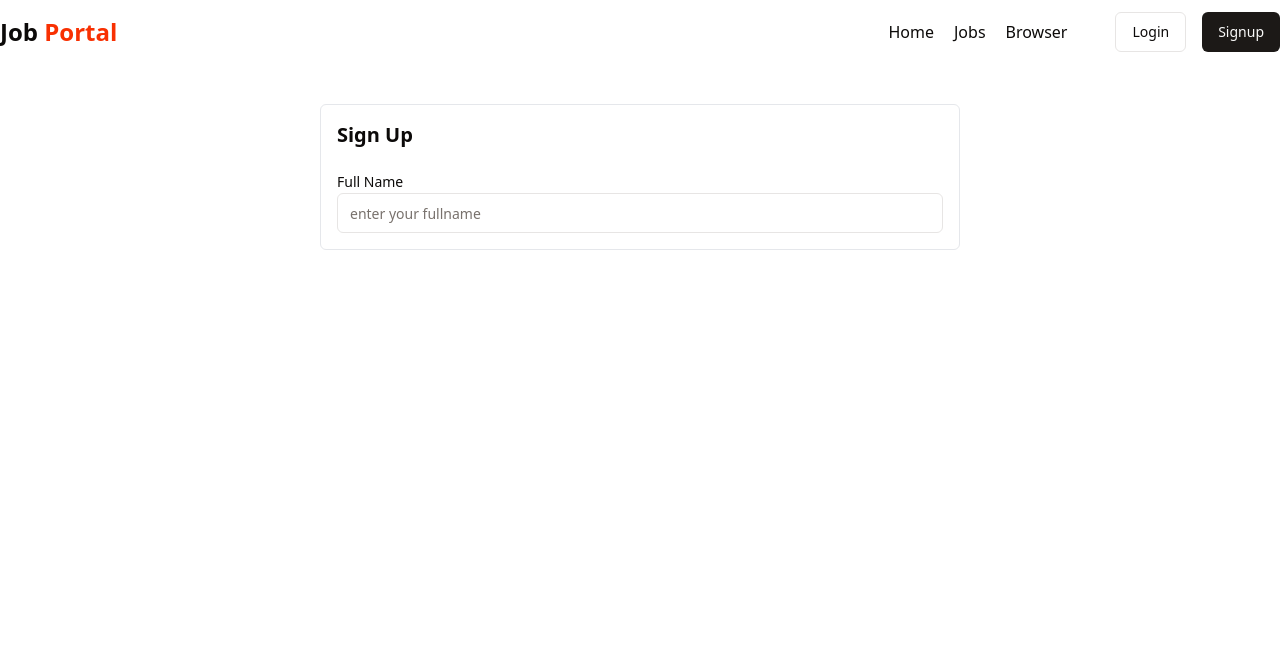
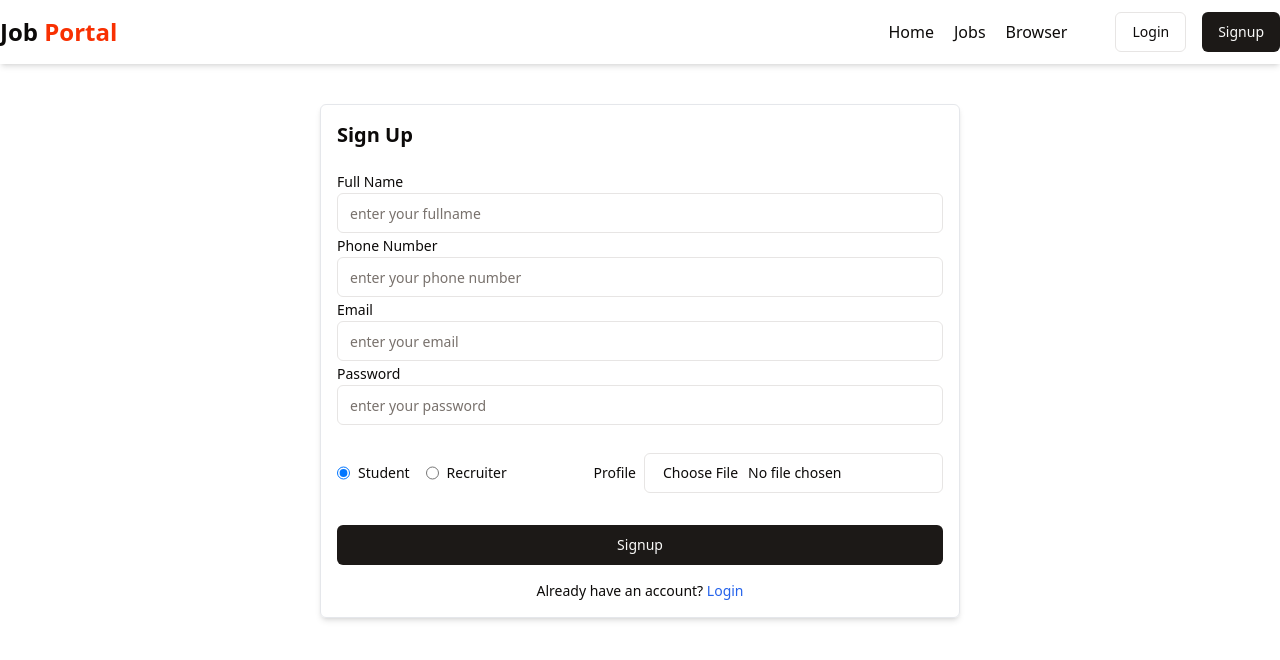
Before and after one commit to patilrohit1964/my_job_portal, a React (Vite) app in the folder client/: page /signup in a window 1280 px wide. Shown: the top 660 px of the page. Built offline with nearby package versions, Linux system fonts and the light colour scheme.

Commit message:
added auth pages

```diff
--- a/client/package.json
+++ b/client/package.json
@@ -13,6 +13,7 @@
     "@radix-ui/react-avatar": "^1.1.2",
     "@radix-ui/react-label": "^2.1.1",
     "@radix-ui/react-popover": "^1.1.4",
+    "@radix-ui/react-radio-group": "^1.2.2",
     "@radix-ui/react-slot": "^1.1.1",
     "@reduxjs/toolkit": "^2.5.0",
     "class-variance-authority": "^0.7.1",
--- a/client/src/components/auth/Login.jsx
+++ b/client/src/components/auth/Login.jsx
@@ -1,8 +1,42 @@
-import React from 'react'
+import { Link } from 'react-router-dom'
+import Navbar from '../shared/Navbar'
+import { Button } from '../ui/button'
+import { Input } from '../ui/input'
+import { Label } from '../ui/label'
+import { RadioGroup } from '../ui/radio-group'
 
 const Login = () => {
     return (
-        <div>Login</div>
+        <div>
+            <Navbar />
+            <div className='flex items-center justify-center max-w-7xl mx-auto'>
+                <form action="" className='w-1/2 border border-gray-200 rounded-md p-4 my-10 shadow-md'>
+                    <h1 className='font-bold text-xl mb-5'>Login</h1>
+                    <div>
+                        <Label>Email</Label>
+                        <Input type="text" placeholder="enter your email" />
+                    </div>
+                    <div>
+                        <Label>Password</Label>
+                        <Input type="text" placeholder="enter your password" />
+                    </div>
+                    <div className='flex items-center justify-between mt-3'>
+                        <RadioGroup className="flex items-center gap-4 my-4">
+                            <div className="flex items-center space-x-2">
+                                <Input type="radio" className="cursor-pointer" name="role" value="student" id="r1" defaultChecked />
+                                <Label htmlFor="r1">Student</Label>
+                            </div>
+                            <div className="flex items-center space-x-2">
+                                <Input type="radio" className="cursor-pointer" name="role" value="recruiter" id="r2" />
+                                <Label htmlFor="r2">Recruiter</Label>
+                            </div>
+                        </RadioGroup>
+                    </div>
+                    <Button type="submit" className="w-full my-4">Login</Button>
+                    <div className='text-sm text-center'>Don't have an account? <Link to={"/signup"} className='text-blue-600'>Signup</Link></div>
+                </form>
+            </div>
+        </div>
     )
 }
 
--- a/client/src/components/auth/Signup.jsx
+++ b/client/src/components/auth/Signup.jsx
@@ -2,18 +2,51 @@ import React from 'react'
 import { Label } from '../ui/label'
 import { Input } from '../ui/input'
 import Navbar from '../shared/Navbar'
+import { RadioGroup, RadioGroupItem } from '../ui/radio-group'
+import { Button } from '../ui/button'
+import { Link } from 'react-router-dom'
 
 const Signup = () => {
     return (
         <div>
             <Navbar />
             <div className='flex items-center justify-center max-w-7xl mx-auto'>
-                <form action="" className='w-1/2 border border-gray-200 rounded-md p-4 my-10'>
+                <form action="" className='w-1/2 border border-gray-200 rounded-md p-4 my-10 shadow-md'>
                     <h1 className='font-bold text-xl mb-5'>Sign Up</h1>
                     <div>
                         <Label>Full Name</Label>
                         <Input type="text" placeholder="enter your fullname" />
                     </div>
+                    <div>
+                        <Label>Phone Number</Label>
+                        <Input type="text" placeholder="enter your phone number" />
+                    </div>
+                    <div>
+                        <Label>Email</Label>
+                        <Input type="text" placeholder="enter your email" />
+                    </div>
+                    <div>
+                        <Label>Password</Label>
+                        <Input type="text" placeholder="enter your password" />
+                    </div>
+                    <div className='flex items-center justify-between mt-3'>
+                        <RadioGroup className="flex items-center gap-4 my-4">
+                            <div className="flex items-center space-x-2">
+                                <Input type="radio" className="cursor-pointer" name="role" value="student" id="r1" defaultChecked />
+                                <Label htmlFor="r1">Student</Label>
+                            </div>
+                            <div className="flex items-center space-x-2">
+                                <Input type="radio" className="cursor-pointer" name="role" value="recruiter" id="r2" />
+                                <Label htmlFor="r2">Recruiter</Label>
+                            </div>
+                        </RadioGroup>
+                        <div className='flex items-center gap-2'>
+                            <Label>Profile</Label>
+                            <Input accept="image/*" type="file" className="cursor-pointer" />
+                        </div>
+                    </div>
+                    <Button type="submit" className="w-full my-4">Signup</Button>
+                    <div className='text-sm text-center'>Already have an account? <Link to={"/login"} className='text-blue-600'>Login</Link></div>
                 </form>
             </div>
         </div>
--- a/client/src/components/shared/Navbar.jsx
+++ b/client/src/components/shared/Navbar.jsx
@@ -13,7 +13,7 @@ const Navbar = () => {
     const user = false
     return (
         <div className='bg-white'>
-            <div className='flex items-center justify-between mx-auto max-w-7xl h-16'>
+            <div className='flex items-center justify-between mx-auto max-w-7xl h-16 shadow-md'>
                 <div>
                     <h1 className='text-2xl font-bold'>Job <span className='text-[#f83002]'>Portal</span></h1>
                 </div>
--- /dev/null
+++ b/client/src/components/ui/radio-group.jsx
@@ -0,0 +1,29 @@
+import * as React from "react"
+import * as RadioGroupPrimitive from "@radix-ui/react-radio-group"
+import { Circle } from "lucide-react"
+
+import { cn } from "@/lib/utils"
+
+const RadioGroup = React.forwardRef(({ className, ...props }, ref) => {
+  return (<RadioGroupPrimitive.Root className={cn("grid gap-2", className)} {...props} ref={ref} />);
+})
+RadioGroup.displayName = RadioGroupPrimitive.Root.displayName
+
+const RadioGroupItem = React.forwardRef(({ className, ...props }, ref) => {
+  return (
+    (<RadioGroupPrimitive.Item
+      ref={ref}
+      className={cn(
+        "aspect-square h-4 w-4 rounded-full border border-primary text-primary ring-offset-background focus:outline-none focus-visible:ring-2 focus-visible:ring-ring focus-visible:ring-offset-2 disabled:cursor-not-allowed disabled:opacity-50",
+        className
+      )}
+      {...props}>
+      <RadioGroupPrimitive.Indicator className="flex items-center justify-center">
+        <Circle className="h-2.5 w-2.5 fill-current text-current" />
+      </RadioGroupPrimitive.Indicator>
+    </RadioGroupPrimitive.Item>)
+  );
+})
+RadioGroupItem.displayName = RadioGroupPrimitive.Item.displayName
+
+export { RadioGroup, RadioGroupItem }
```
Also changed, not shown: 1 other file (tests, documents, lock files or other folders).
